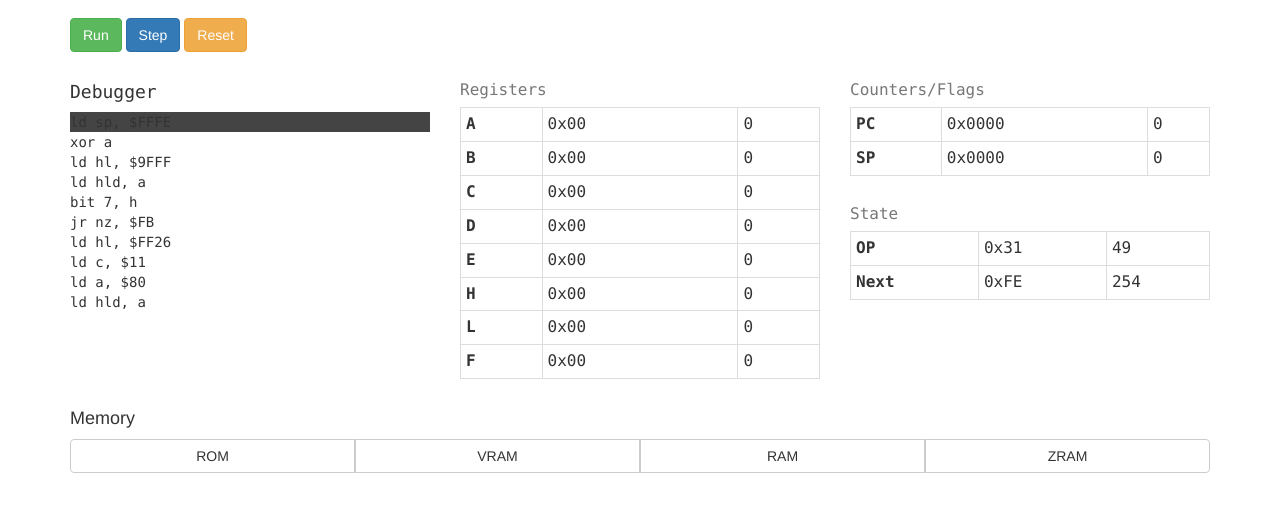
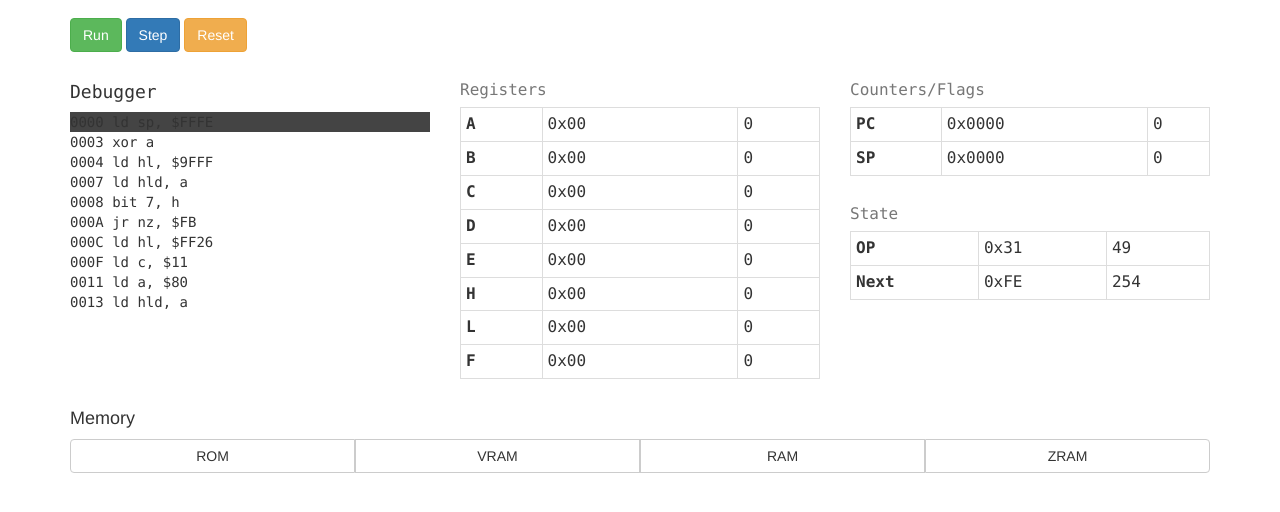
Before and after one commit to educobuci/gameboyjs, a website with bundled scripts: page src/web/index.html in a window 1280 px wide. Shown: the part 88-600 px from the top of the page. Built offline with nearby package versions, Linux system fonts and the light colour scheme.

Commit message:
Add the instruction address to debugger

```diff
--- a/src/web/index.html
+++ b/src/web/index.html
@@ -23,8 +23,8 @@
       <div class="col-md-4">
         <h4>Debugger</h4>
         <ul id="debugger">
-          <li v-for="i in instructions">
-            {{ i.label }}
+          <li v-for="(item, index) in instructions">
+            {{ d8(index) }} {{ item.label }}
           </li>
         </ul>
       </div>
--- a/src/web/index.js
+++ b/src/web/index.js
@@ -19,6 +19,14 @@ import disassembly from '../emulator/disassembler.js';
         el: "#debugger",
         data: {
           instructions: getDecompiledRom()
+        },
+        methods: {
+          d8: (n) => {
+            // return parseInt(n).toLocaleString( undefined,
+            //   { minimumIntegerDigits: 4, useGrouping:false }
+            // );
+            return ("0000" + parseInt(n,10).toString(16).toUpperCase()).slice(-4);
+          }
         }
       });
     }
```
